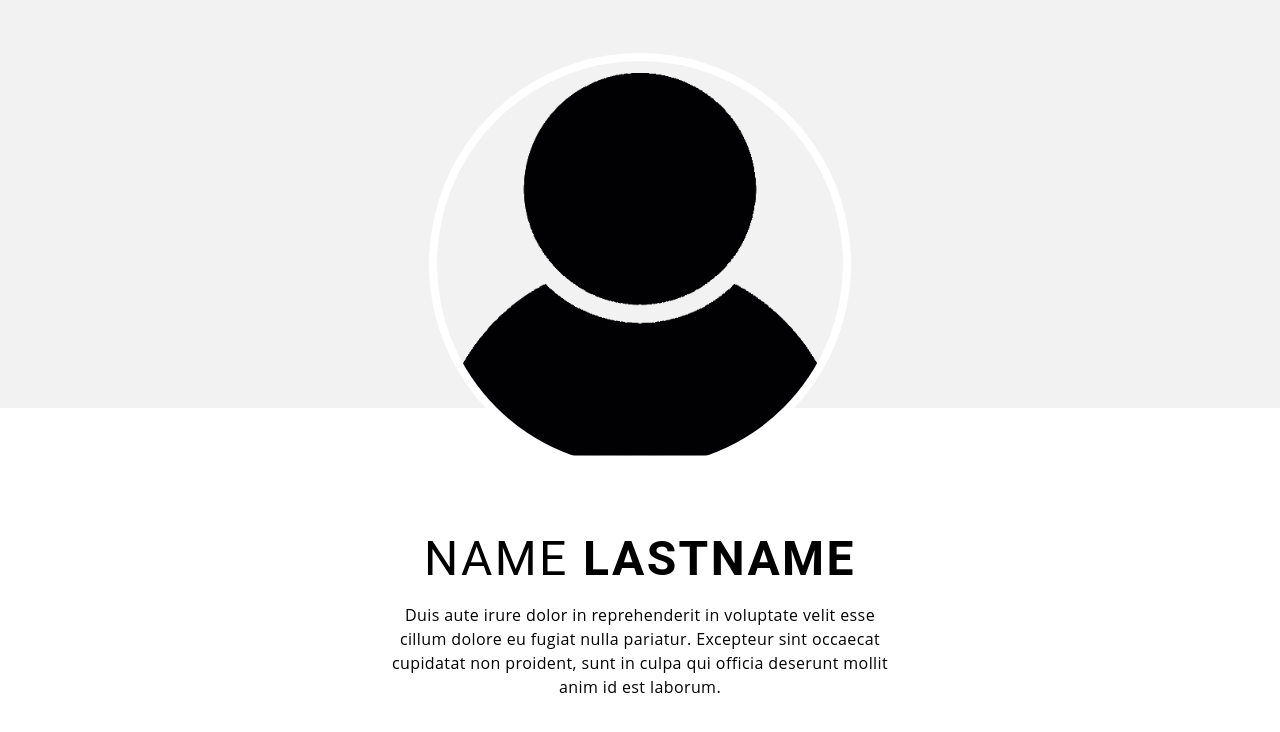
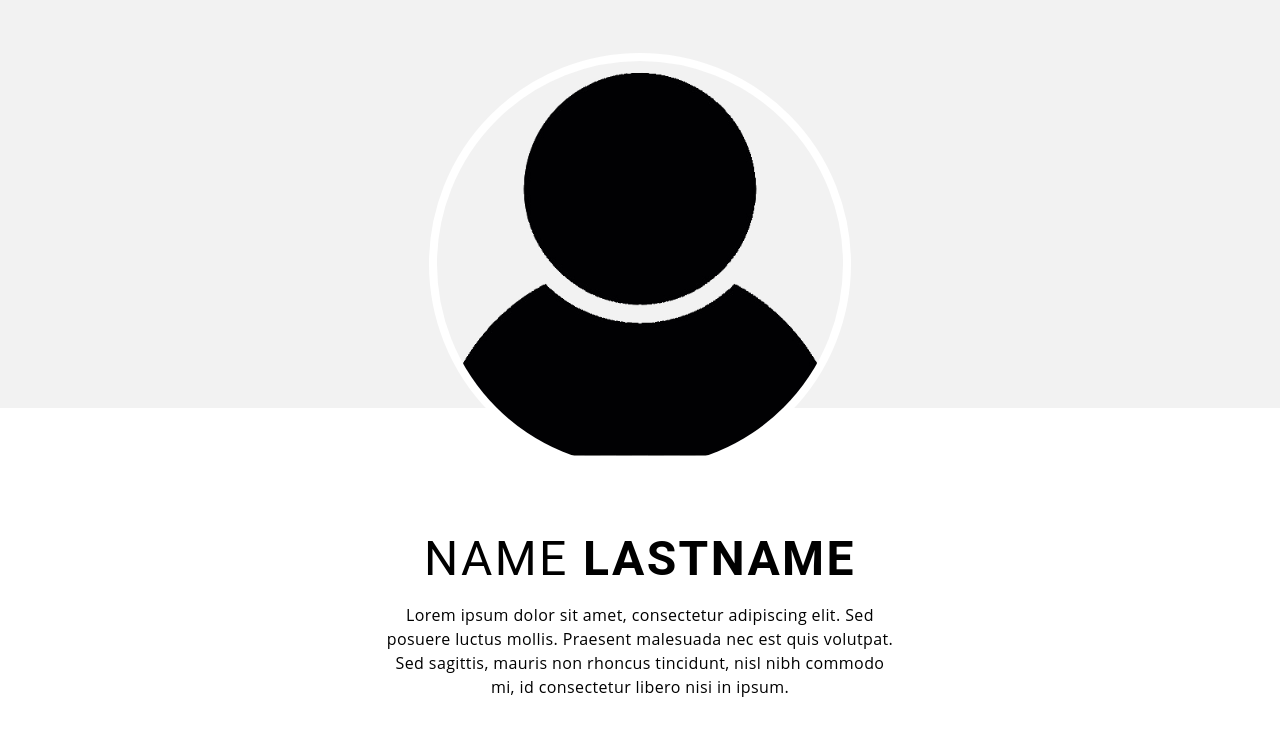
Before and after one commit to BehnamSeydAbadi/Portfolio, a React (Create React App) app: page / in a window 1280 px wide. Shown: the top 732 px of the page. Built offline with nearby package versions, Linux system fonts and the light colour scheme.

Commit message:
Lorem ipsum added to index.js

```diff
--- a/src/index.js
+++ b/src/index.js
@@ -11,7 +11,7 @@ ReactDOM.render(
     <AboutMe
       name='Name'
       lastName='LastName'
-      summary='Duis aute irure dolor in reprehenderit in voluptate velit esse cillum dolore eu fugiat nulla pariatur. Excepteur sint occaecat cupidatat non proident, sunt in culpa qui officia deserunt mollit anim id est laborum.'
+      summary='Lorem ipsum dolor sit amet, consectetur adipiscing elit. Sed posuere luctus mollis. Praesent malesuada nec est quis volutpat. Sed sagittis, mauris non rhoncus tincidunt, nisl nibh commodo mi, id consectetur libero nisi in ipsum.'
     />
   </React.StrictMode>,
   document.getElementById("root")
```
